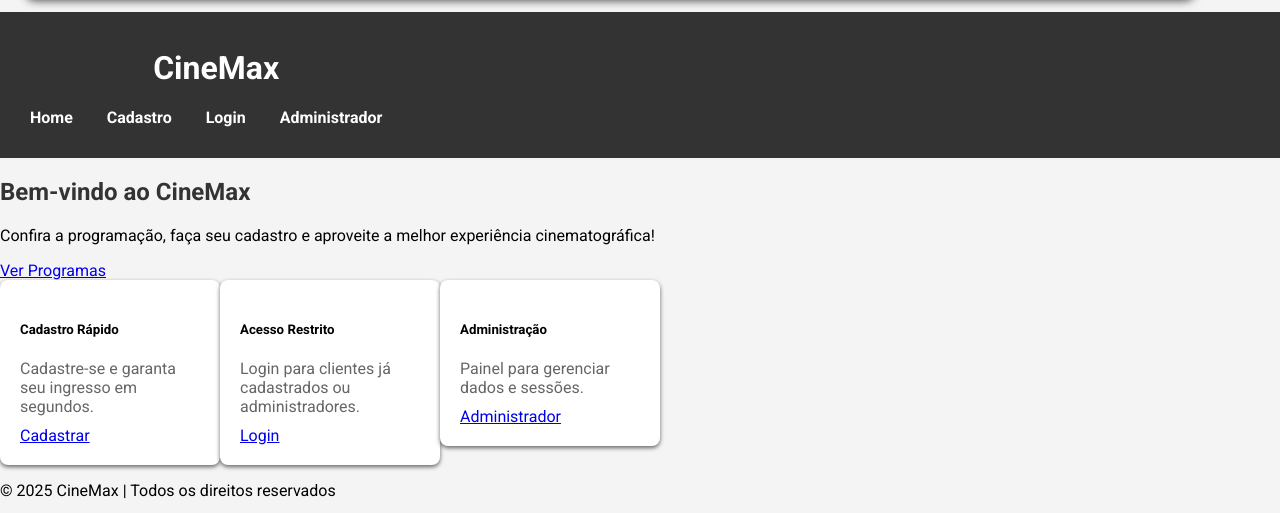
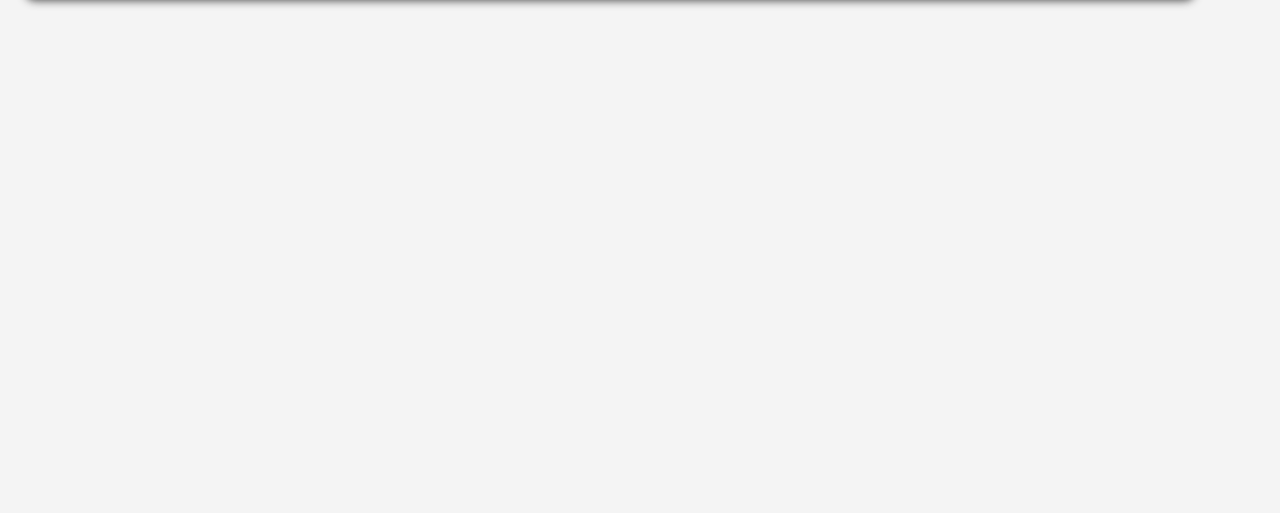
Before and after one commit to vitorAraj/cadastro-Cinema, a plain HTML site: page index.html in a window 1280 px wide. Shown: the part 1561-2074 px from the top of the page. After the commit the page ends 1573 px from the top, so only its background shows below. Drawn offline with nearby package versions, Linux system fonts and the light colour scheme; a script that the page names is missing.

Commit message:
corrigindo erro

```diff
--- a/index.html
+++ b/index.html
@@ -245,73 +245,3 @@
     <script src="https://kit.fontawesome.com/998c60ef77.js" crossorigin="anonymous"></script>
 </body>
 </html>
-
-
-
-<body class="bg-dark text-light">
-  <header class="bg-black py-4 mb-5">
-    <div class="container d-flex justify-content-between align-items-center">
-      <h1 class="mb-0">CineMax</h1>
-      <nav>
-        <ul class="nav">
-          <li class="nav-item"><a href="home.html" class="nav-link text-light">Home</a></li>
-          <li class="nav-item"><a href="cadastro.html" class="nav-link text-light">Cadastro</a></li>
-          <li class="nav-item"><a href="login.html" class="nav-link text-light">Login</a></li>
-          <li class="nav-item"><a href="adiministrador.html" class="nav-link text-light">Administrador</a></li>
-        </ul>
-      </nav>
-    </div>
-  </header>
-
-  <main class="container text-center">
-    <div class="row mb-5">
-      <div class="col">
-        <h2>Bem-vindo ao CineMax</h2>
-        <p>Confira a programação, faça seu cadastro e aproveite a melhor experiência cinematográfica!</p>
-        <a href="home.html" class="btn btn-warning btn-lg">Ver Programas</a>
-      </div>
-    </div>
-
-    <div class="row text-dark">
-      <div class="col-md-4">
-        <div class="card">
-          <div class="card-body">
-            <h5 class="card-title">Cadastro Rápido</h5>
-            <p class="card-text">Cadastre-se e garanta seu ingresso em segundos.</p>
-            <a href="cadastro.html" class="btn btn-outline-dark">Cadastrar</a>
-          </div>
-        </div>
-      </div>
-      <div class="col-md-4">
-        <div class="card">
-          <div class="card-body">
-            <h5 class="card-title">Acesso Restrito</h5>
-            <p class="card-text">Login para clientes já cadastrados ou administradores.</p>
-            <a href="login.html" class="btn btn-outline-dark">Login</a>
-          </div>
-        </div>
-      </div>
-      <div class="col-md-4">
-        <div class="card">
-          <div class="card-body">
-            <h5 class="card-title">Administração</h5>
-            <p class="card-text">Painel para gerenciar dados e sessões.</p>
-            <a href="adiministrador.html" class="btn btn-outline-dark">Administrador</a>
-          </div>
-        </div>
-      </div>
-    </div>
-  </main>
-
-  <footer class="bg-black text-center text-light py-4 mt-5">
-    <p>&copy; 2025 CineMax | Todos os direitos reservados</p>
-    <div>
-      <a href="#" class="text-light mx-2"><i class="fab fa-facebook"></i></a>
-      <a href="#" class="text-light mx-2"><i class="fab fa-instagram"></i></a>
-      <a href="#" class="text-light mx-2"><i class="fab fa-twitter"></i></a>
-    </div>
-  </footer>
-
-  <script src="https://cdn.jsdelivr.net/npm/bootstrap@5.3.3/dist/js/bootstrap.bundle.min.js"></script>
-</body>
-</html>
```
